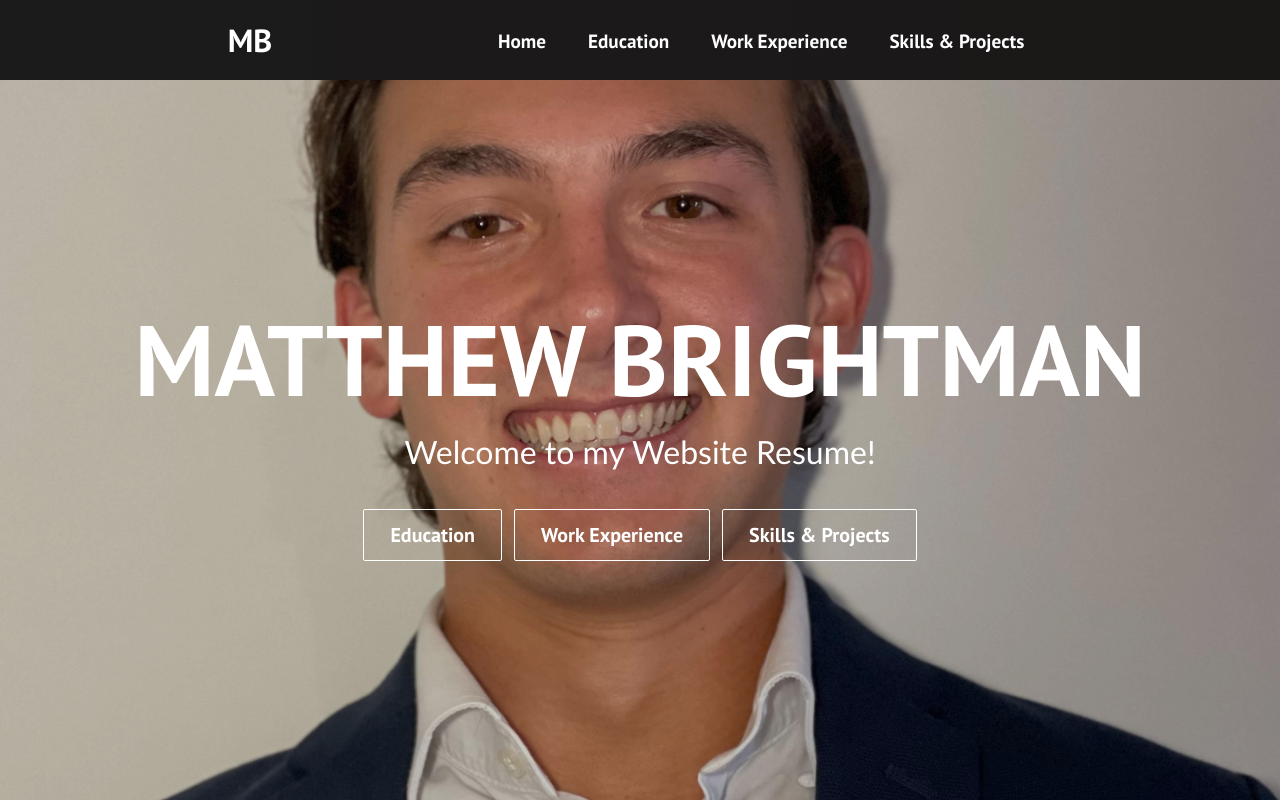
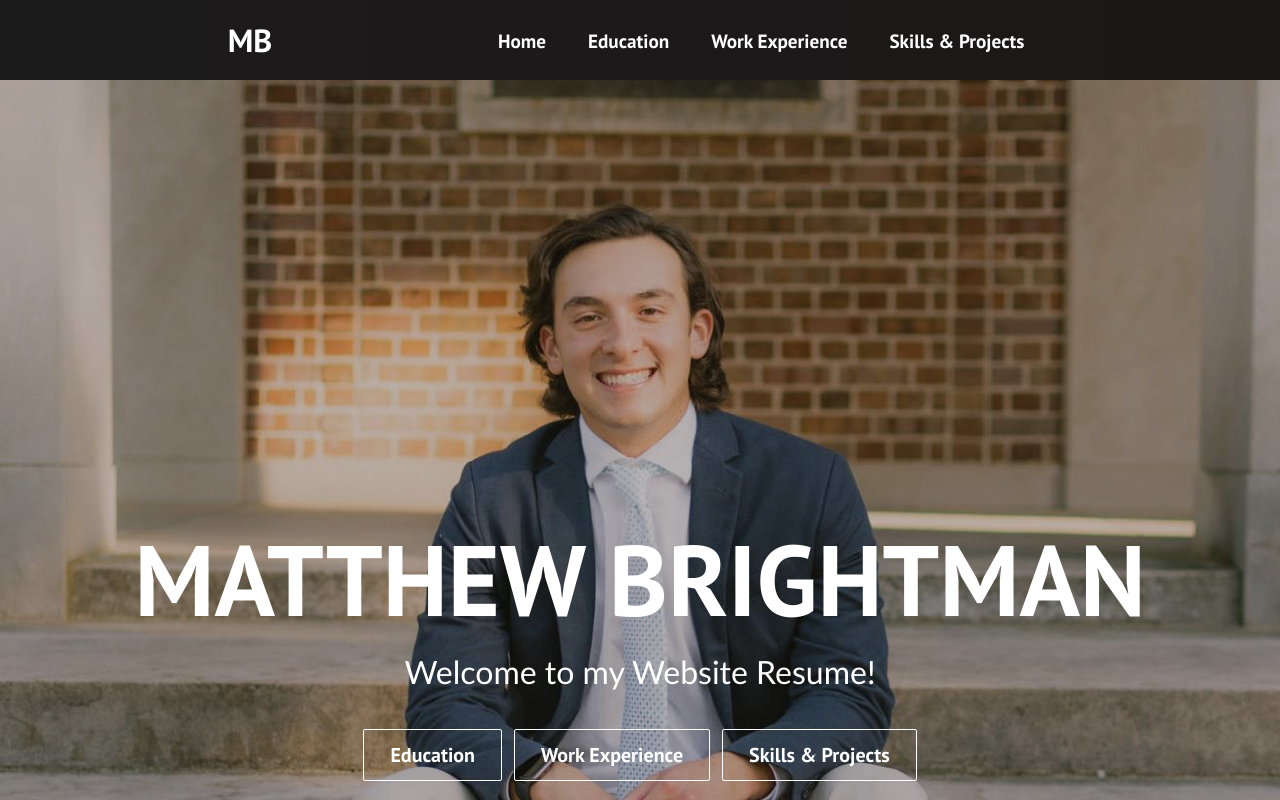
Before and after one commit to mbrightman/mbrightman.github.io, a React (Create React App) app in the folder resume-website-1/: page / in a window 1280 px wide. Shown: the top 800 px of the page. Built offline with nearby package versions, Linux system fonts and the light colour scheme.

Commit message:
Fixed MainSection pic

```diff
--- a/resume-website-1/src/components/Cards.js
+++ b/resume-website-1/src/components/Cards.js
@@ -9,9 +9,9 @@
       <div className='cards-container'>
         <div className='cards-wrapper'>
             <ul className='cards-items'>
-                <CardItem src='./images/unc-pic.jpg' text='Explore my educational experience!' label='Education' path='/education'/>
-                <CardItem src='./images/work-placeholder.png' text='Get a glimpse into the professional experience I have had so far.' label='Work' path='/work'/>
-                <CardItem src='./images/skills-placeholder.jpg' text='Check out my skills, certifications, and projects!' label='Skills & Projects' path='/skills'/>
+                <CardItem src='../images/unc-pic.jpg' text='Explore my educational experience!' label='Education' path='/education'/>
+                <CardItem src='../images/work-placeholder.png' text='Get a glimpse into the professional experience I have had so far.' label='Work' path='/work'/>
+                <CardItem src='../images/skills-placeholder.jpg' text='Check out my skills, certifications, and projects!' label='Skills & Projects' path='/skills'/>
             </ul>
         </div>
       </div>
--- a/resume-website-1/src/components/MainSection.css
+++ b/resume-website-1/src/components/MainSection.css
@@ -11,8 +11,8 @@
 */
 
 .main-container {
-    background: url('../images/matt_brightman_badge_photo.jpg') center center/cover no-repeat;
-    height: 100vh;
+    background: url('../images/matt_head.jpg') center center/cover no-repeat;
+    height: 155vh;
     width: 100%;
     display: flex;
     flex-direction: column;
```
Also changed, not shown: resume-website-1/src/images/matt_head.jpg (added).
